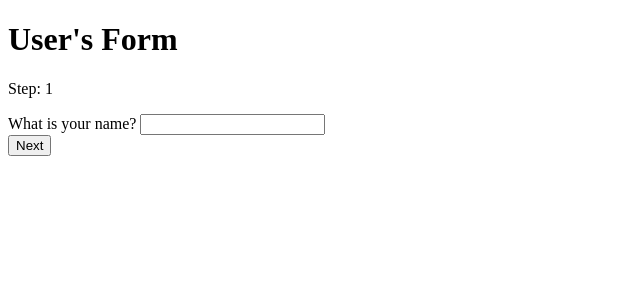
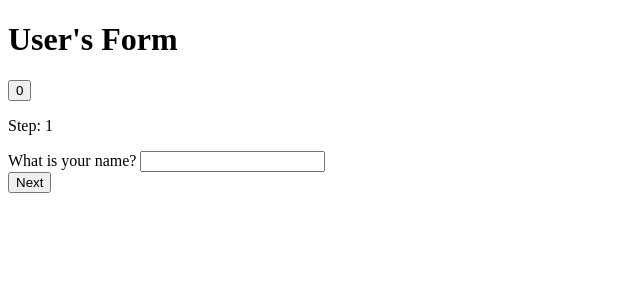
Before and after one commit to matthew-stockinger/svelte-5-basics-youtube, a SvelteKit app: page / in a window 1280 px wide. Shown: the top 300 px of the page, without its empty margins (0-640 px from the left). Built offline with nearby package versions, Linux system fonts and the light colour scheme.

Commit message:
finish video

```diff
--- a/src/routes/+page.svelte
+++ b/src/routes/+page.svelte
@@ -1,6 +1,7 @@
 <!-- bookmark 1:33:00 -->
 
 <script lang="ts">
+	import { blur } from 'svelte/transition';
 	import Header from './Header.svelte';
 
 	let formState = $state({
@@ -8,8 +9,6 @@
 		step: 0,
 		error: ''
 	});
-
-	$inspect(formState.step);
 
 	const QUESTIONS = [
 		{
@@ -69,7 +68,15 @@
 
 	{#each QUESTIONS as question, i (question.id)}
 		{#if i === formState.step}
-			{@render formStep(question)}
+			<div transition:blur>
+				{@render formStep(question)}
+			</div>
+			<!-- <div
+				in:fly={{ x: 200, duration: 200, opacity: 0, delay: 200 }}
+				out:fly={{ x: -200, duration: 200, opacity: 0 }}
+			>
+				{@render formStep(question)}
+			</div> -->
 		{/if}
 	{/each}
 
--- a/src/routes/Header.svelte
+++ b/src/routes/Header.svelte
@@ -1,15 +1,19 @@
 <script lang="ts">
+	import { createState } from './state.svelte';
 	let {
 		name
 	}: {
 		name: string;
 	} = $props();
+
+	const myState = createState();
 </script>
 
 <div>
 	<h1>
 		{name ? name : 'User'}'s Form
 	</h1>
+	<button onclick={myState.up}>{myState.value}</button>
 </div>
 
 <style>
--- /dev/null
+++ b/src/routes/state.svelte.ts
@@ -0,0 +1,14 @@
+export function createState() {
+	let value = $state(0);
+
+	function up() {
+		value += 1;
+	}
+
+	return {
+		get value() {
+			return value;
+		},
+		up
+	};
+}
```
